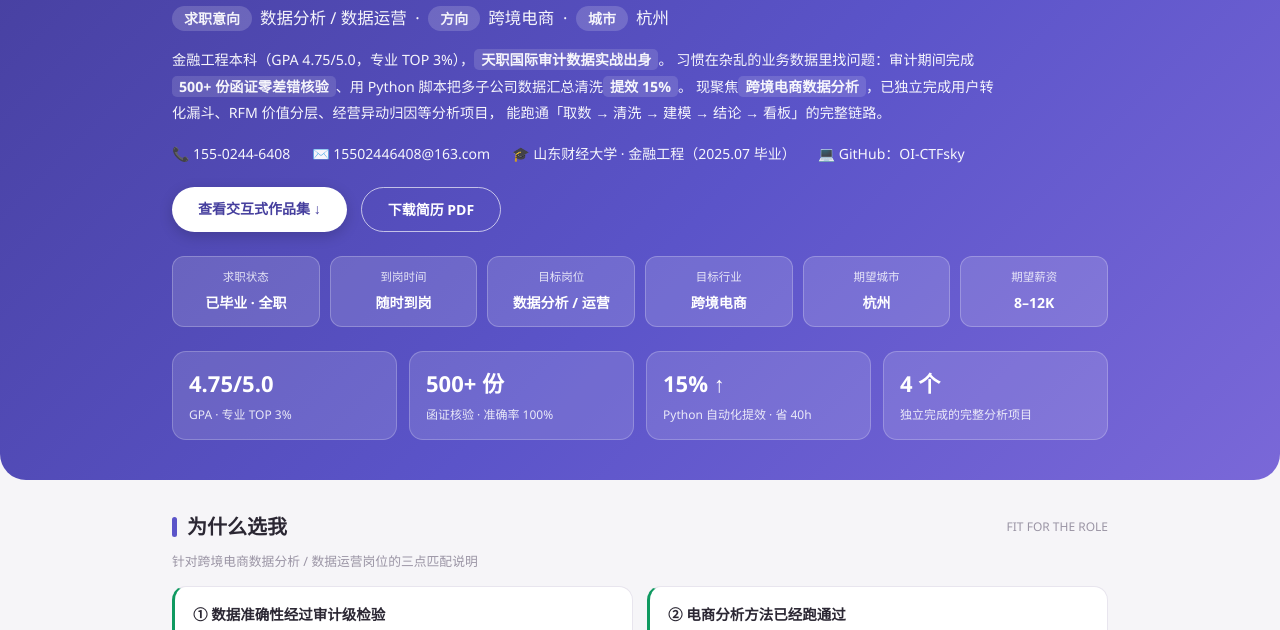
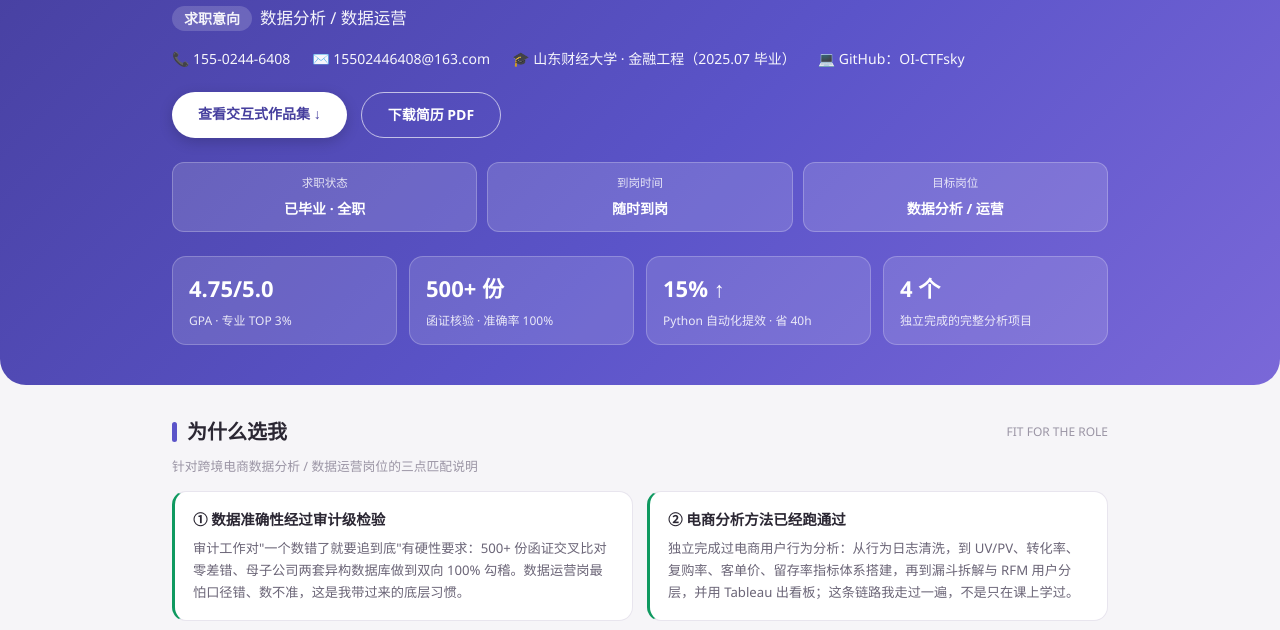
Before and after one commit to OI-CTFsky/revenue-dashboard, a plain HTML site: page index.html in a window 1280 px wide. Shown: the part 170-800 px from the top of the page. Drawn offline with Linux system fonts and the light colour scheme.

Commit message:
platform: 删求职信息卡3格(行业/城市/薪资) + 删hero 3行summary提示词段；HR直接交付版

```diff
--- a/index.html
+++ b/index.html
@@ -38,8 +38,6 @@
   .hero h1{font-size:38px;letter-spacing:2px;font-weight:700}
   .hero .role{margin-top:7px;font-size:16.5px;opacity:.94}
   .hero .role b{background:rgba(255,255,255,.18);padding:3px 12px;border-radius:16px;font-size:14px;margin-right:8px}
-  .hero .summary{margin-top:16px;max-width:830px;font-size:14.2px;line-height:1.85;opacity:.95}
-  .hero .summary b{background:rgba(255,255,255,.14);padding:1px 7px;border-radius:5px;font-weight:600}
   .hero .contact{margin-top:16px;display:flex;gap:10px 22px;flex-wrap:wrap;font-size:14px;opacity:.95}
   .hero .cta{margin-top:22px;display:flex;gap:14px;flex-wrap:wrap}
   .hero .cta a{font-size:14px;font-weight:600;text-decoration:none;padding:10px 26px;border-radius:26px}
@@ -47,7 +45,7 @@
   .hero .cta .a2{border:1.5px solid rgba(255,255,255,.65);color:#fff}
 
   /* 求职信息卡 */
-  .jobcard{margin-top:24px;display:grid;grid-template-columns:repeat(6,1fr);gap:10px}
+  .jobcard{margin-top:24px;display:grid;grid-template-columns:repeat(3,1fr);gap:10px}
   .jobcard .j{background:rgba(255,255,255,.14);border:1px solid rgba(255,255,255,.24);
     border-radius:12px;padding:11px 12px;text-align:center}
   .jobcard .j span{display:block;font-size:11.5px;opacity:.82;margin-bottom:3px}
@@ -168,14 +166,7 @@
 <div class="hero">
   <div class="in">
     <h1>刘健博</h1>
-    <p class="role"><b>求职意向</b>数据分析 / 数据运营&nbsp;&nbsp;·&nbsp;&nbsp;<b>方向</b>跨境电商&nbsp;&nbsp;·&nbsp;&nbsp;<b>城市</b>杭州</p>
-
-    <p class="summary">
-      金融工程本科（GPA 4.75/5.0，专业 TOP 3%），<b>天职国际审计数据实战出身</b>。
-      习惯在杂乱的业务数据里找问题：审计期间完成 <b>500+ 份函证零差错核验</b>、用 Python 脚本把多子公司数据汇总清洗<b>提效 15%</b>。
-      现聚焦<b>跨境电商数据分析</b>，已独立完成用户转化漏斗、RFM 价值分层、经营异动归因等分析项目，
-      能跑通「取数 → 清洗 → 建模 → 结论 → 看板」的完整链路。
-    </p>
+    <p class="role"><b>求职意向</b>数据分析 / 数据运营</p>
 
     <div class="contact">
       <span>📞 155-0244-6408</span>
@@ -193,9 +184,6 @@
       <div class="j"><span>求职状态</span><b>已毕业 · 全职</b></div>
       <div class="j"><span>到岗时间</span><b>随时到岗</b></div>
       <div class="j"><span>目标岗位</span><b>数据分析 / 运营</b></div>
-      <div class="j"><span>目标行业</span><b>跨境电商</b></div>
-      <div class="j"><span>期望城市</span><b>杭州</b></div>
-      <div class="j"><span>期望薪资</span><b>8–12K</b></div>
     </div>
 
     <div class="stats">
```
